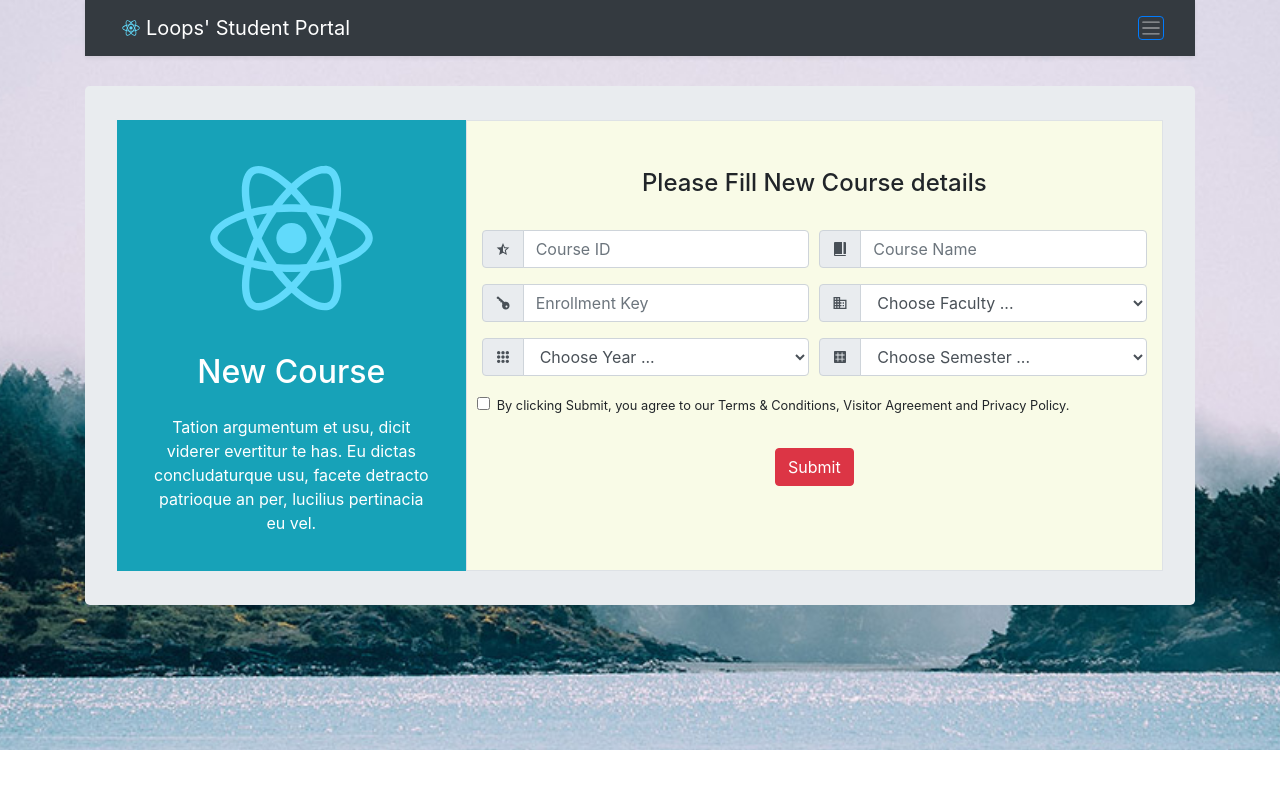
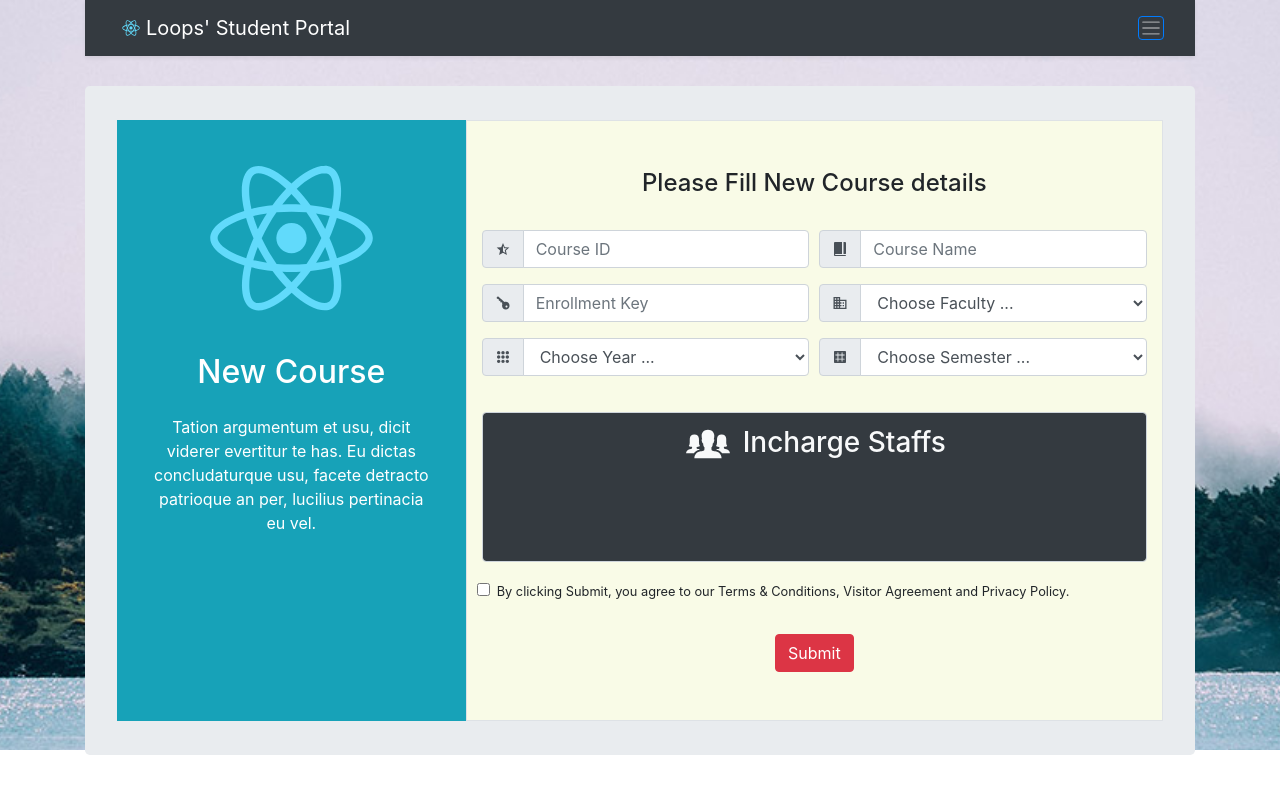
Before and after one commit to ShriLingam23/CourseWeb-AF, a React (Create React App) app in the folder front_end/: page /course/add in a window 1280 px wide. Shown: the top 794 px of the page. Built offline with nearby package versions, Linux system fonts and the light colour scheme.

Commit message:
redesign view

```diff
--- a/front_end/src/components/Course/Course_Register.js
+++ b/front_end/src/components/Course/Course_Register.js
@@ -11,6 +11,7 @@ import {IoIosJournal} from "react-icons/io"
 import {IoMdBusiness} from "react-icons/io"
 import {IoIosKeypad} from "react-icons/io"
 import {IoIosGrid} from "react-icons/io"
+import {IoIosPeople} from "react-icons/io"
 
 
 
@@ -150,6 +151,18 @@ class Course_Register extends Component{
                         </div>
 
                         <div className="form-row">
+                            <div className="input-group form-group col-md-12">
+                                {/* <div className="input-group-prepend">
+                                    <div className="input-group-text"><IoIosPeople/></div>
+                                </div> */}
+                                <div className="form-control bg-dark text-info text-light" style={{height:'150px',marginTop:'20px'}}>
+
+                                    <h3><IoIosPeople size="50px" style={{marginRight:'10px'}}/>Incharge Staffs</h3>
+                                </div>
+                            </div>
+                        </div>
+
+                        <div className="form-row">
                             <div className="form-group">
                                 <div className="form-group">
                                     <div className="form-check">
```
